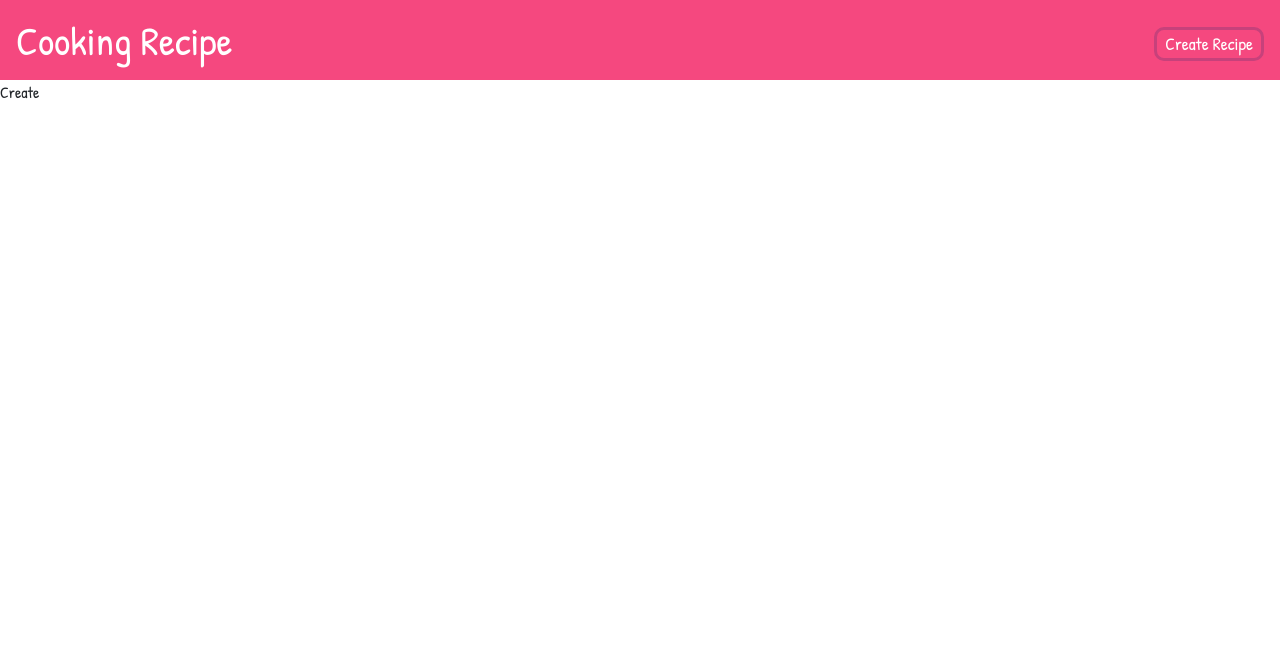
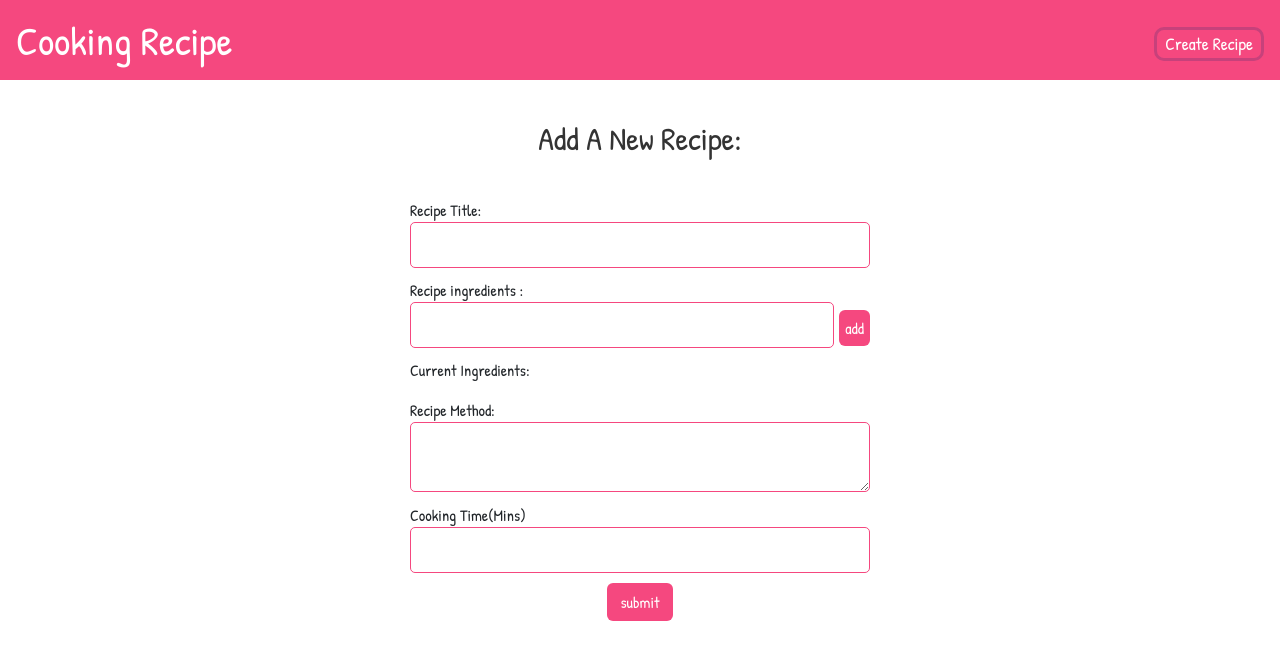
Before and after one commit to FaysalShuvo/cooking-recipe, a React (Create React App) app: page /create-recipe in a window 1280 px wide. Shown: the top 660 px of the page. Built offline with nearby package versions, Linux system fonts and the light colour scheme.

Commit message:
create recipe page DONE

```diff
--- a/data/db.json
+++ b/data/db.json
@@ -3,7 +3,12 @@
     {
       "id": "1",
       "title": "Veggie Stew",
-      "ingredients": ["1 Carrot", "1 Leek", "200g Tofu", "300ml Veg stock"],
+      "ingredients": [
+        "1 Carrot",
+        "1 Leek",
+        "200g Tofu",
+        "300ml Veg stock"
+      ],
       "method": "1. Pre-heat the oven to 200C/3C/gas 5. Place the carrot, leek and tofu in a large bowl. Add the stock and mix well. 2. Add the rest of the ingredients and mix well. 3. Place the mixture in a large bowl and cover with a lid. 4. Place the lid on the oven and cook for 40 minutes. 5. Serve with a slaw of your choice",
       "cookingTime": "45 minutes"
     },
@@ -31,6 +36,34 @@
       ],
       "method": "Lorem ipsum dolor, sit amet consectetur adipisicing elit. Esse minima ex rem quis similique eum ratione quaerat, voluptas molestias ut repudiandae delectus voluptates. Eius esse at tenetur ab accusamus excepturi?",
       "cookingTime": "35 minutes"
+    },
+    {
+      "title": "veg pis",
+      "ingredients": [
+        "masroom",
+        "leaf"
+      ],
+      "method": "blah blah",
+      "cookingTime": "22 minutes",
+      "id": "tBz9Z5t"
+    },
+    {
+      "title": "adasdfsdf",
+      "ingredients": [
+        "12"
+      ],
+      "method": "asdf",
+      "cookingTime": "32 minutes",
+      "id": "JIKiHV2"
+    },
+    {
+      "title": "tes",
+      "ingredients": [
+        "test"
+      ],
+      "method": "twst",
+      "cookingTime": "324 minutes",
+      "id": "sSozH6m"
     }
   ]
 }
--- a/src/hooks/useFetch.js
+++ b/src/hooks/useFetch.js
@@ -1,18 +1,33 @@
 import { useState, useEffect } from "react";
 
-export const useFetch = (url) => {
+export const useFetch = (url, method = "GET") => {
   const [data, setData] = useState(null);
   const [isPending, setIsPending] = useState(false);
   const [error, setError] = useState(null);
+  const [options, setOptions] = useState(null);
+
+  const postData = (postData) => {
+    setOptions({
+      method: "POST",
+      headers: {
+        Accept: "application/json",
+        "Content-Type": "application/json",
+      },
+      body: JSON.stringify(postData),
+    });
+  };
 
   useEffect(() => {
     const controller = new AbortController();
 
-    const fetchData = async () => {
+    const fetchData = async (fetchOption) => {
       setIsPending(true);
 
       try {
-        const res = await fetch(url, { signal: controller.signal });
+        const res = await fetch(url, {
+          ...fetchOption,
+          signal: controller.signal,
+        });
         if (!res.ok) {
           throw new Error(res.statusText);
         }
@@ -31,12 +46,17 @@ export const useFetch = (url) => {
       }
     };
 
-    fetchData();
+    if (method === "GET") {
+      fetchData();
+    }
+    if (method === "POST" && options) {
+      fetchData(options);
+    }
 
     return () => {
       controller.abort();
     };
-  }, [url]);
+  }, [url, method, options]);
 
-  return { data, isPending, error };
+  return { data, isPending, error, postData };
 };
--- a/src/index.css
+++ b/src/index.css
@@ -1,5 +1,12 @@
+* {
+  box-sizing: border-box;
+  margin: 0;
+  padding: 0;
+}
+*:focus {
+  outline: none;
+}
 body {
-  margin: 0;
   font-family: -apple-system, BlinkMacSystemFont, "Segoe UI", "Roboto", "Oxygen",
     "Ubuntu", "Cantarell", "Fira Sans", "Droid Sans", "Helvetica Neue",
     sans-serif;
@@ -19,6 +26,28 @@ code {
 }
 
 .loading .error {
+  background-color: red;
+  padding: 10px;
+
   text-align: center;
   margin: 50px auto;
 }
+
+label {
+  display: block;
+}
+
+input,
+textarea {
+  padding: 10px;
+  font-size: 1rem;
+  border-radius: 5px;
+  border: 1px solid #f5487f;
+  width: 100%;
+  transition: all 0.3s;
+}
+
+input:focus,
+textarea:focus {
+  transform: scale(1.01);
+}
--- a/src/pages/create/Create.css
+++ b/src/pages/create/Create.css
@@ -0,0 +1,36 @@
+.create {
+  max-width: 460px;
+  margin: 0px auto;
+}
+.create em {
+  margin-left: 4px;
+  color: #555;
+}
+.create .ingredients {
+  display: flex;
+  align-items: center;
+  justify-content: center;
+}
+
+.ingredients .btn {
+  margin-left: 5px !important;
+  padding: 5px;
+}
+.create label,
+input {
+  margin-bottom: 5px;
+}
+.create .btn {
+  background-color: #f5487f;
+  margin-top: 10px;
+  text-align: center;
+  transition: all 0.3s;
+  color: #fff;
+  display: block;
+  margin: 0 auto;
+}
+
+.create .btn:hover {
+  background-color: #c7417b;
+  color: #fff;
+}
--- a/src/pages/create/Create.js
+++ b/src/pages/create/Create.js
@@ -1,8 +1,105 @@
-import React from "react";
+import React, { useEffect, useRef, useState } from "react";
+import { useNavigate } from "react-router-dom";
+import { useFetch } from "../../hooks/useFetch";
 import "./Create.css";
 
 const Create = () => {
-  return <div>Create</div>;
+  const [title, setTitle] = useState("");
+  const [method, setMethod] = useState("");
+  const [cookingTime, setCookingTime] = useState("");
+  const [NewIngredient, setNewIngredient] = useState("");
+  const [ingredients, setIngredients] = useState([]);
+  const ingredientInput = useRef(null);
+  let navigate = useNavigate();
+
+  const { postData, data, error } = useFetch(
+    "http://localhost:3000/recipes",
+    "POST"
+  );
+
+  const handleSubmit = (e) => {
+    e.preventDefault();
+    postData({
+      title,
+      ingredients,
+      method,
+      cookingTime: cookingTime + " minutes",
+    });
+
+    setTitle("");
+    setMethod("");
+    setCookingTime("");
+    setIngredients("");
+  };
+
+  // redirect use when we get data
+  useEffect(() => {
+    if (data) {
+      navigate("/");
+    }
+  }, [data, navigate]);
+
+  const handleAdd = (e) => {
+    e.preventDefault();
+    const ing = NewIngredient.trim();
+    if (ing && !ingredients.includes(ing)) {
+      setIngredients((prevIngredients) => [...prevIngredients, ing]);
+    }
+    setNewIngredient("");
+    ingredientInput.current.focus();
+  };
+  return (
+    <div className="create">
+      <h2 className="page-title">Add A New Recipe: </h2>
+      <form onSubmit={handleSubmit}>
+        <label>
+          <span>Recipe Title:</span>
+          <input
+            type="text"
+            onChange={(e) => setTitle(e.target.value)}
+            value={title}
+            required
+          />
+        </label>
+        <label>
+          <span>Recipe ingredients :</span>
+          <div className="ingredients">
+            <input
+              type="text"
+              onChange={(e) => setNewIngredient(e.target.value)}
+              value={NewIngredient}
+              ref={ingredientInput}
+            />
+            <div onClick={handleAdd} className="btn">
+              add
+            </div>
+          </div>
+        </label>
+        <p>
+          Current Ingredients:
+          {ingredients && ingredients.map((i) => <em key={i}>{i},</em>)}
+        </p>
+        <label>
+          <span>Recipe Method:</span>
+          <textarea
+            onChange={(e) => setMethod(e.target.value)}
+            value={method}
+            required
+          ></textarea>
+        </label>
+        <label>
+          <span>Cooking Time(Mins)</span>
+          <input
+            type="number"
+            onChange={(e) => setCookingTime(e.target.value)}
+            value={cookingTime}
+            required
+          />
+        </label>
+        <button className="btn">submit</button>
+      </form>
+    </div>
+  );
 };
 
 export default Create;
--- a/src/pages/home/Home.js
+++ b/src/pages/home/Home.js
@@ -12,7 +12,7 @@ const Home = () => {
     <>
       <div className="home">
         {error && <div>{error}</div>}
-        {isPending && <div>loading....</div>}
+        {isPending && <div className="loading">loading....</div>}
         {data && <RecipeList recipes={data} />}
       </div>
     </>
```
